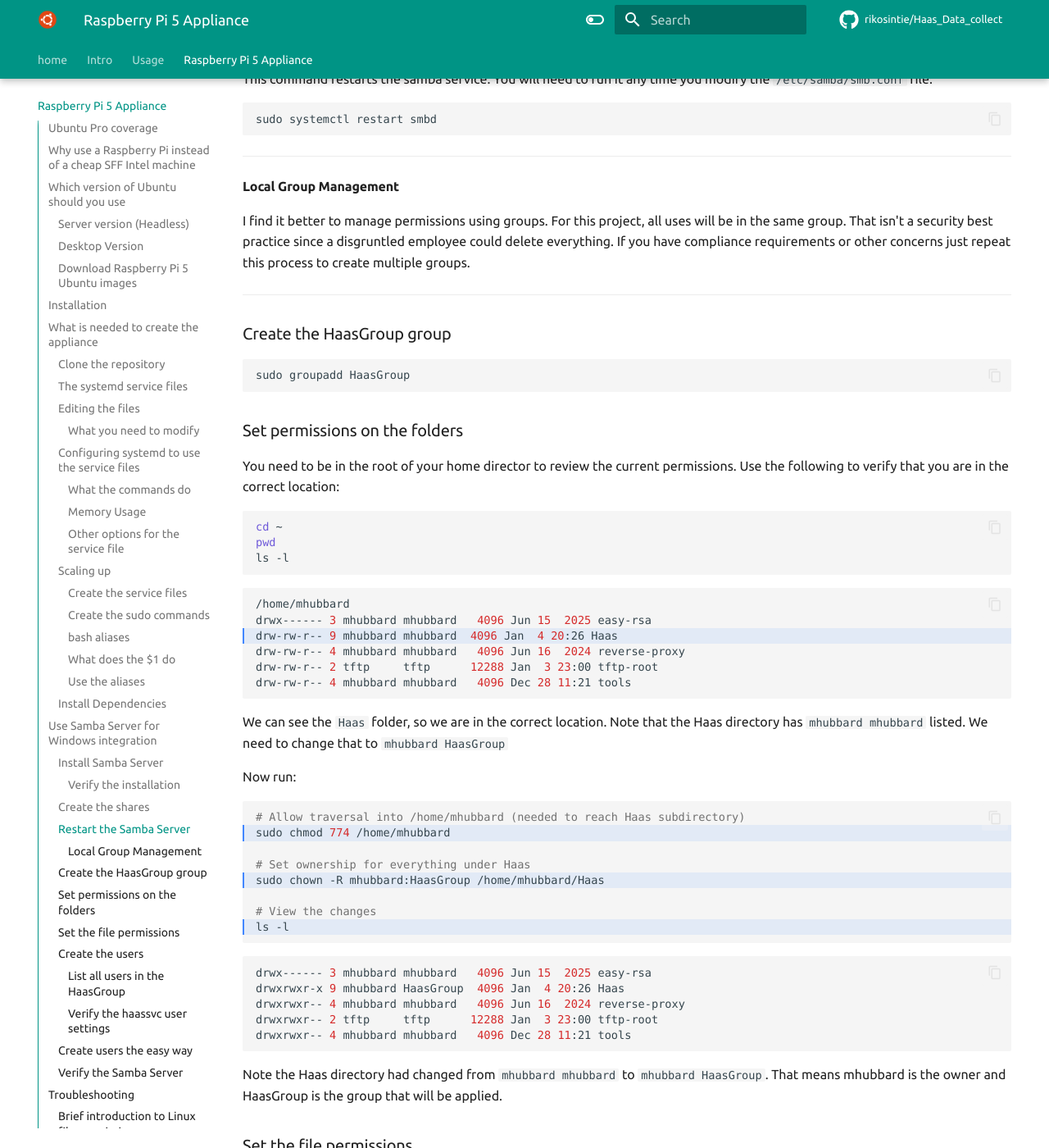
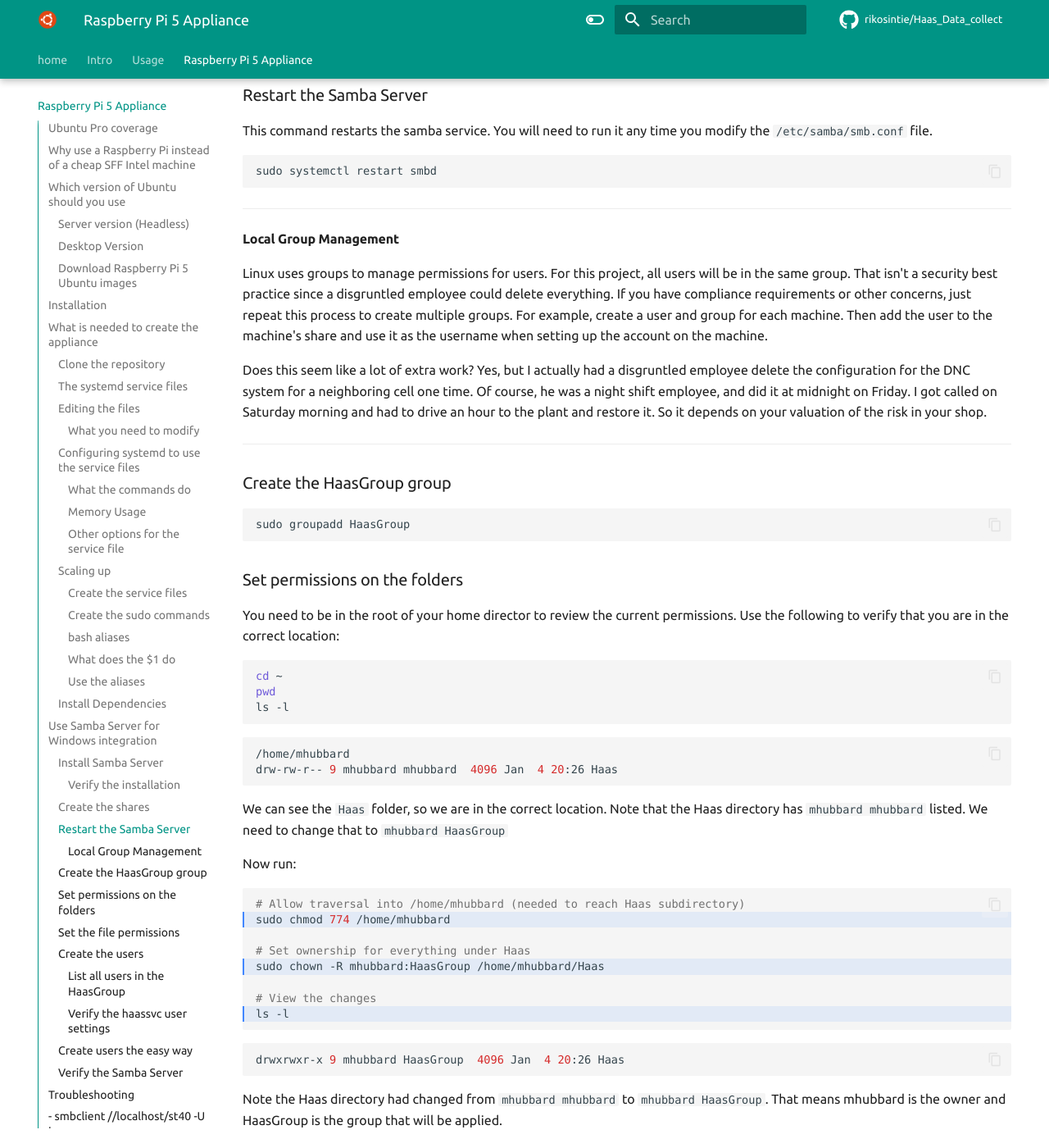
Before and after one commit to rikosintie/Haas_Data_collect, an MkDocs documentation site: the page built from docs/Pi_5_Appliance.md, in a window 1280 px wide and 1400 px high, scrolled down 17506 px. Shown: the whole window at 82% size. Built offline with MkDocs 1.6.1 and Material for MkDocs 9.7.7, drawn with Linux system fonts in a browser that asks for light colours; emoji names are drawn with the system emoji font; some web fonts are replaced; comment, search, counter and statistics services are not loaded; some of the changed text lies outside the part shown.

Commit message:
Git Title: docs/Pi_5_Appliance.md
Git Description:
Formatting updates to Pi 5 Appliance documentation

````diff
--- a/docs/Pi_5_Appliance.md
+++ b/docs/Pi_5_Appliance.md
@@ -321,11 +321,11 @@
 
 Here is a example:
 
-| description    | username | ip_address    | name |
-|----------------|----------|---------------|------|
-| Logger for st1 | mhubbard | 192.168.0.140 | st1  |
-| Logger for st2 | mhubbard | 192.168.0.141 | st2  |
-| Logger for st3 | mhubbard | 192.168.0.142 | st3  |
+| description   -  | username | ip_address    |  name |
+|------------------|----------|---------------|-------|
+| Logger for ST40  | mhubbard | 192.168.0.140 | st40  |
+| Logger for ST30  | mhubbard | 192.168.0.141 | st30  |
+| Logger for ST30L | mhubbard | 192.168.0.142 | st30l |
 
 ----------------------------------------------------------------
 
@@ -344,22 +344,24 @@
 Run the following:
 `python3 conf-gen_xlsx_v1.py -f machines.xlsx -t systemd-template.txt`
 
-The files are saved as `<name>.txt` in the root of the project directory. Here are the contents of st1.txt
+The files are saved as `<name>.txt` in the root of the project directory. Here are the contents of st40.txt
 
 ```bash
-sudo cp st1.service /etc/systemd/system/st1.service
+sudo cp st40.service /etc/systemd/system/st40.service
 sudo systemctl daemon-reload
-sudo systemctl enable st1.service
-sudo systemctl start st1.service
-sudo systemctl status st1.service
+sudo systemctl enable st40.service
+sudo systemctl start st40.service
+sudo systemctl status st40.service
 
 # Create the directory for the share
-mkdir /home/mhubbard/Haas/st1
 
-Create the share configuration
-[st1]
-    comment =
-    path = /home/mhubbard/Haas/st1
+mkdir /home/mhubbard/Haas/st40
+
+# Create the share configuration
+
+[st40]
+    comment = Logger for ST40
+    path = /home/mhubbard/Haas/st40
     read only = no
     browsable = yes
 ```
@@ -368,7 +370,7 @@
 
 #### bash aliases
 
-During debugging you will find yourself typing the `systemctl` commands a lot. I recommend creating some bash aliases to cut down on the typing. Open the bashrc file on the Pi using `nano ~/.bashrc` or `gnome-text-editor ~/.bashrc`.
+During debugging you will find yourself typing the `systemctl` commands a lot. I recommend creating some bash aliases to cut down on the typing. Open the bashrc file on the Pi using `nano ~/.bashrc` or `gnome-text-editor ~/.bashrc`. If you are using zsh as your shell, the commands will be `nano ~/.zshrc` or `gnome-text-editor ~/.zshrc`
 
 !!! note
     Notice the period in front of the bashrc filename. In Linux/Unix the period at the front of a filename means it is a hidden file. To see hidden files use `ls -la` which means show all files.
@@ -669,7 +671,9 @@
 
 #### Local Group Management
 
-I find it better to manage permissions using groups. For this project, all uses will be in the same group. That isn't a security best practice since a disgruntled employee could delete everything. If you have compliance requirements or other concerns just repeat this process to create multiple groups.
+Linux uses groups to manage permissions for users. For this project, all users will be in the same group. That isn't a security best practice since a disgruntled employee could delete everything. If you have compliance requirements or other concerns, just repeat this process to create multiple groups. For example, create a user and group for each machine. Then add the user to the machine's share and use it as the username when setting up the account on the machine.
+
+Does this seem like a lot of extra work? Yes, but I actually had a disgruntled employee delete the configuration for the DNC system for a neighboring cell one time. Of course, he was a night shift employee, and did it at midnight on Friday. I got called on Saturday morning and had to drive an hour to the plant and restore it. So it depends on your valuation of the risk in your shop.
 
 ----------------------------------------------------------------
 
@@ -691,11 +695,7 @@
 
 ```bash hl_lines='3'
 /home/mhubbard
-drwx------ 3 mhubbard mhubbard   4096 Jun 15  2025 easy-rsa
 drw-rw-r-- 9 mhubbard mhubbard  4096 Jan  4 20:26 Haas
-drw-rw-r-- 4 mhubbard mhubbard   4096 Jun 16  2024 reverse-proxy
-drw-rw-r-- 2 tftp     tftp      12288 Jan  3 23:00 tftp-root
-drw-rw-r-- 4 mhubbard mhubbard   4096 Dec 28 11:21 tools
 ```
 
 We can see the `Haas` folder, so we are in the correct location. Note that the Haas directory has `mhubbard mhubbard` listed. We need to change that to `mhubbard HaasGroup`
@@ -714,23 +714,22 @@
 ```
 
 ```bash
-drwx------ 3 mhubbard mhubbard   4096 Jun 15  2025 easy-rsa
 drwxrwxr-x 9 mhubbard HaasGroup  4096 Jan  4 20:26 Haas
-drwxrwxr-- 4 mhubbard mhubbard   4096 Jun 16  2024 reverse-proxy
-drwxrwxr-- 2 tftp     tftp      12288 Jan  3 23:00 tftp-root
-drwxrwxr-- 4 mhubbard mhubbard   4096 Dec 28 11:21 tools
 ```
 
 Note the Haas directory had changed from `mhubbard mhubbard` to `mhubbard HaasGroup`. That means mhubbard is the owner and HaasGroup is the group that will be applied.
 
 ### Set the file permissions
 
-From the following:
+Run the following:
 
 ```bash
 # Set permissions: directories get execute, files don't
 sudo find /home/mhubbard/Haas -type d -exec chmod 775 {} +
 sudo find /home/mhubbard/Haas -type f -exec chmod 664 {} +
+chmod +x /home/$USER/Haas/Haas_Data_collect/lshare.sh
+chmod +x /home/$USER/Haas/Haas_Data_collect/smb_verify.sh
+chmod +x /home/$USER/Haas/Haas_Data_collect/setup_user.sh
 ```
 
 There won't be any output from this command. Run a directory listing to see the results:
@@ -744,9 +743,7 @@
 ls -l
 total 52
 drwxrwxr-- 6 mhubbard HaasGroup 4096 Jan  5 12:05 Haas_Data_collect
--rwxrwxr-x 1 mhubbard HaasGroup  646 Jan  4 20:26 lshare.sh
 drwxrwxr-- 2 mhubbard HaasGroup 4096 Dec 25 22:43 minimill
--rwxrwxr-x 1 mhubbard HaasGroup 2620 Dec 26 23:01 smb_verify.sh
 drwxrwxr-- 2 mhubbard HaasGroup 4096 Dec 26 21:37 st30
 drwxrwxr-- 2 mhubbard HaasGroup 4096 Dec 26 21:37 st30l
 drwxrwxr-- 2 mhubbard HaasGroup 4096 Jan  4 15:18 st40
@@ -755,7 +752,15 @@
 
 ```
 
-Now the `mhubbard` and HaasGroup accounts ha `rwx` to directories, the  `other` group is r--. Files will get rw-. The two scripts need execute so you have to run `chmod +x lshare.sh` and `chmod +x smb_verify.sh` is you want to run them.
+Now the account `mhubbard` and the group `HaasGroup` have `rwx` (read/write/execute) to directories. The `other` group has `r--` (read only). Files will have rw-, read/write.
+
+The three bash scripts:
+
+- lshare.sh
+- setup_users.sh
+- smb_verify.sh
+
+Have eXecute so that you can run them.
 
 ----------------------------------------------------------------
 
@@ -1013,6 +1018,10 @@
 Jan 05 11:05:55 ubuntu-server smbd[96113]: pam_unix(samba:session): session opened for user haassvc(uid=1001) by (uid=0)
 ```
 
+- smbclient //localhost/st40 -U haassvc
+-
+
+
 ----------------------------------------------------------------
 
 #### Brief introduction to Linux file permissions.
````
Also changed, not shown: other parts of docs/Pi_5_Appliance.md (+1 -1 lines).
